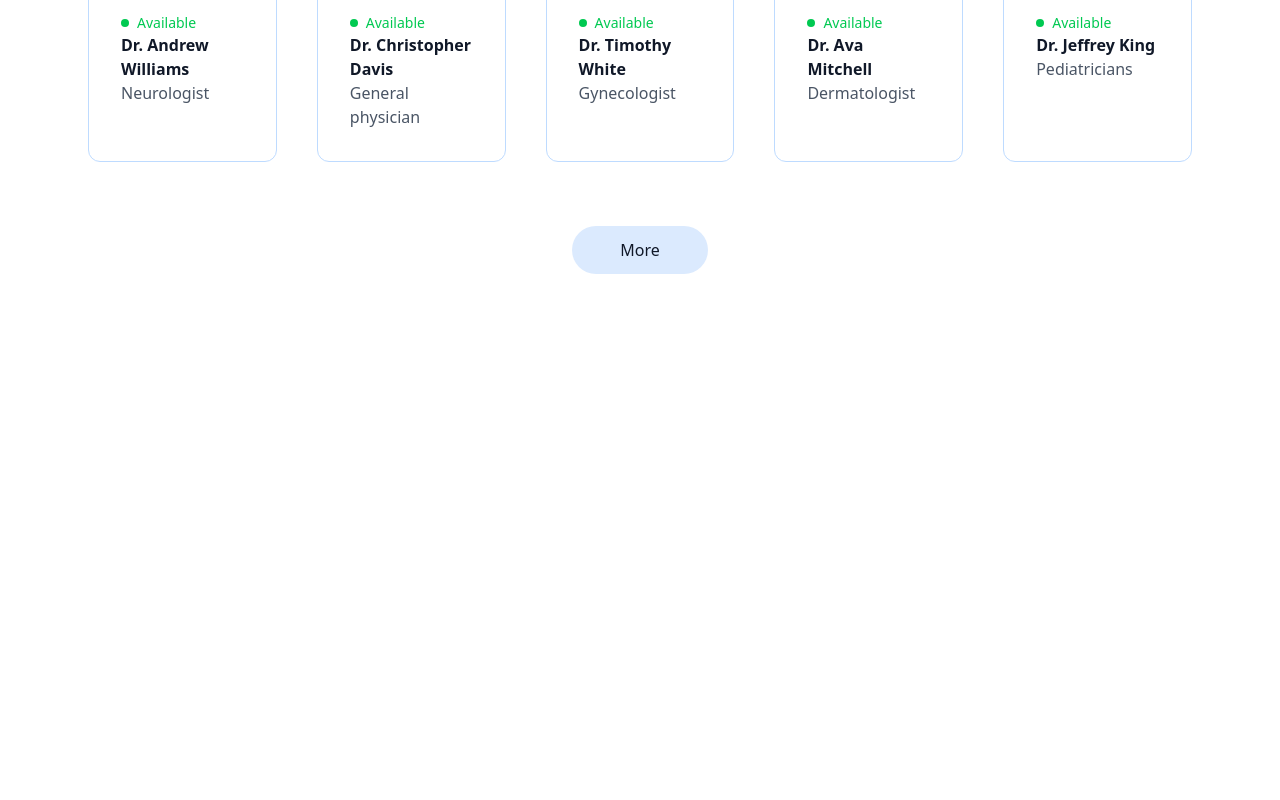
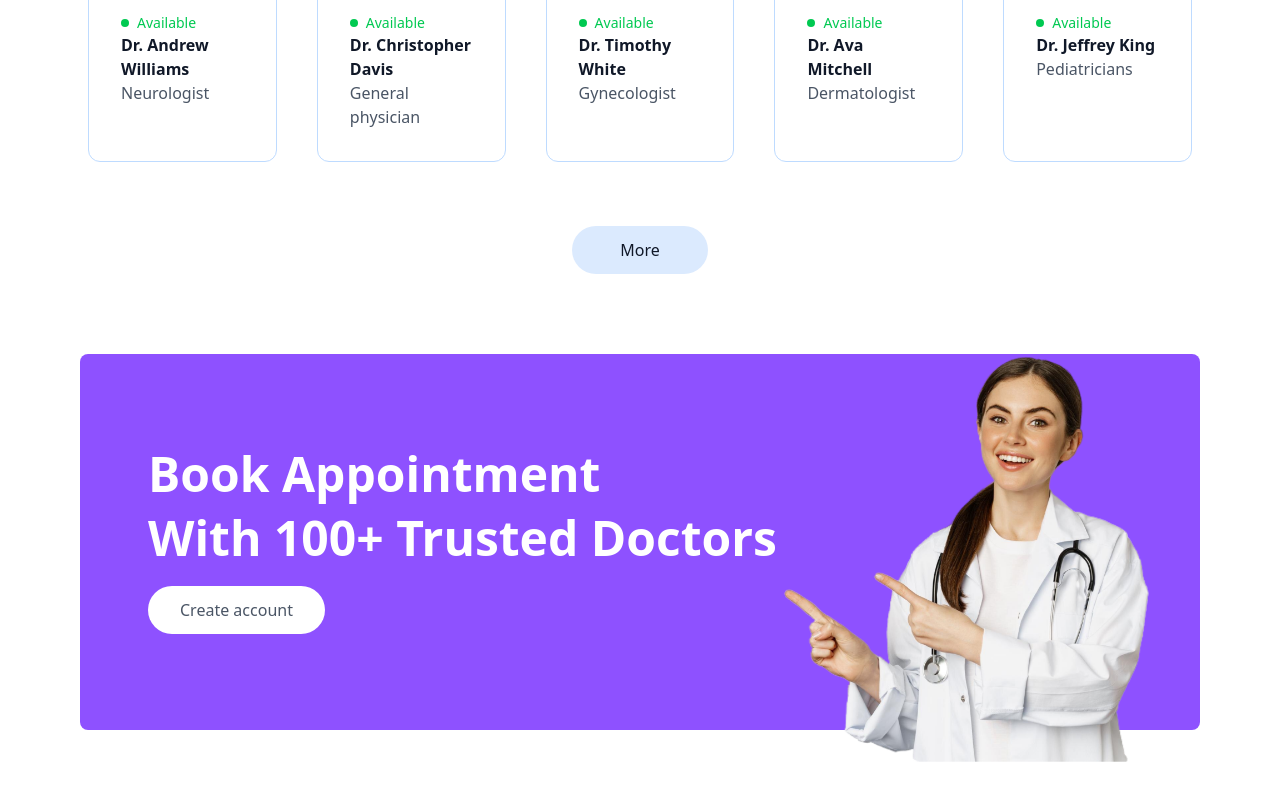
Before and after one commit to SonuThapaMagar/docpoint, a React (Vite) app: page / in a window 1280 px wide. Shown: the part 1669-2469 px from the top of the page. Before the commit the page ends 2007 px from the top, so only its background shows below. Built offline with nearby package versions, Linux system fonts and the light colour scheme.

Commit message:
Banner created

```diff
--- /dev/null
+++ b/src/components/Banner.jsx
@@ -0,0 +1,24 @@
+import React from "react";
+import appointmentImg from "../assets/assets_frontend/appointment_img.png"; // Import directly
+
+const Banner = () => {
+  return (
+    <div className="flex bg-violet-500 rounded-lg px-6 sm:px-10 md:px-14 lg:px-12 my-20 md:mx-10">
+      {/* Left Side */}
+      <div className="flex-1 py-8 sm:py-10 md:py-16 lg:py-24 lg:pl-5">
+        <div className="text-xl sm:text-2xl md:text-3xl lg:text-5xl text-white font-semibold">
+          <p className="">Book Appointment</p>
+          <p className="mt-4">With 100+ Trusted Doctors</p>
+        </div>
+        <button className="bg-white text-sm sm:text-base text-gray-600 px-8 py-3 rounded-full mt-6 hover:scale-105 transition-all">Create account</button>
+      </div>
+
+      {/* Right Side */}
+      <div className="hidden md:block md:w-1/2 lg:w-[370px] relative">
+        <img className="w-full absolute border-0 right-0 max-w-md" src={appointmentImg} alt="Appointment" />
+      </div>
+    </div>
+  );
+};
+
+export default Banner;
--- a/src/pages/Home.jsx
+++ b/src/pages/Home.jsx
@@ -2,6 +2,7 @@
 import Header from '../components/Header'
 import SpecialityMenu from '../components/SpecialityMenu'
 import TopDoctors from '../components/TopDoctors'
+import Banner from '../components/Banner'
 
 const Home = () => {
   return (
@@ -9,6 +10,7 @@
       <Header />
       <SpecialityMenu />
       <TopDoctors />
+      <Banner />
     </div>
   )
 }
```
